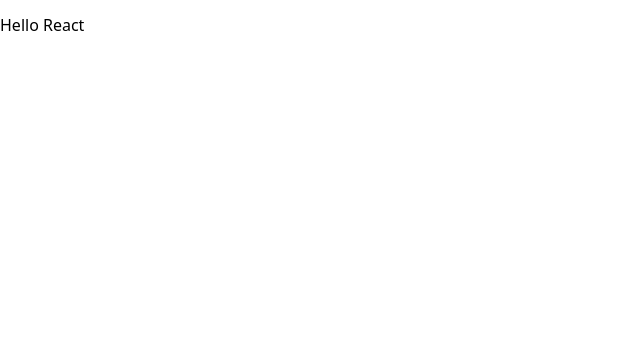
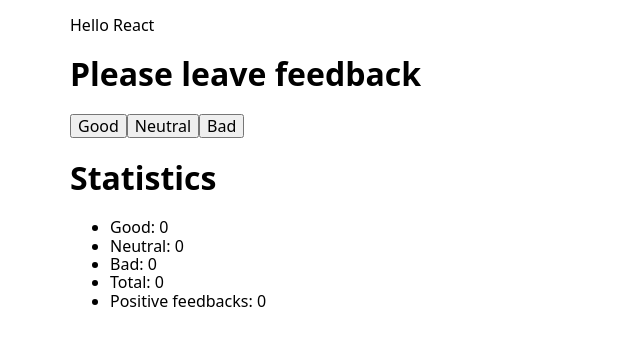
Before and after one commit to Andrey0295/goit-react-hw-02-feedback, a React (Create React App) app: page / in a window 1280 px wide. Shown: the top 346 px of the page, without its empty margins (0-640 px from the left). Built offline with nearby package versions, Linux system fonts and the light colour scheme.

Commit message:
Завершает приложение для отзывов

```diff
--- a/src/App.js
+++ b/src/App.js
@@ -1,10 +1,18 @@
 import React from 'react';
+
+import Container from './components/Container/Container';
+import MainFeedback from './components/MainFeedback/MainFeedback';
 
 function App() {
   return (
-    <div className="App">
-      <p>Hello React</p>
-    </div>
+    <>
+      <Container>
+        <div className="App">
+          <p>Hello React</p>
+        </div>
+        <MainFeedback />
+      </Container>
+    </>
   );
 }
 
--- /dev/null
+++ b/src/components/Container/Container.js
@@ -0,0 +1,18 @@
+import React from 'react';
+import PropTypes from 'prop-types';
+
+import styles from './Container.module.css';
+
+const Container = ({ children }) => {
+  return <div className={styles.container}>{children}</div>;
+};
+
+Container.propTypes = {
+  children: PropTypes.node,
+};
+
+Container.defaultProps = {
+  children: [],
+};
+
+export default Container;
--- /dev/null
+++ b/src/components/Container/Container.module.css
@@ -0,0 +1,7 @@
+.container {
+  max-width: 1170px;
+  margin-left: auto;
+  margin-right: auto;
+  padding-left: 15px;
+  padding-right: 15px;
+}
--- /dev/null
+++ b/src/components/MainFeedback/MainFeedback.js
@@ -0,0 +1,75 @@
+import React, { Component } from 'react';
+
+class MainFeedback extends Component {
+  state = {
+    good: 0,
+    neutral: 0,
+    bad: 0,
+    total: 0,
+    positivePercentage: 0,
+  };
+
+  handleChange = e => {
+    const { name } = e.currentTarget;
+
+    this.setState(prevState => ({
+      [name]: prevState[name] + 1,
+    }));
+    this.countTotalFeedback();
+    this.countPositiveFeedbackPercentage();
+  };
+
+  countTotalFeedback() {
+    this.setState(prevState => ({
+      total: prevState.total + 1,
+    }));
+  }
+
+  countPositiveFeedbackPercentage() {
+    this.setState(prevState => ({
+      positivePercentage: (prevState.good * 100) / prevState.total,
+    }));
+  }
+
+  render() {
+    return (
+      <>
+        <div>
+          <h1>Please leave feedback</h1>
+          <button
+            type="button"
+            className="goodBtn"
+            name="good"
+            onClick={this.handleChange}
+          >
+            Good
+          </button>
+          <button type="button" name="neutral" onClick={this.handleChange}>
+            Neutral
+          </button>
+          <button type="button" name="bad" onClick={this.handleChange}>
+            Bad
+          </button>
+        </div>
+        <div>
+          <h1>Statistics</h1>
+          <ul>
+            <li>Good: {this.state.good}</li>
+            <li>Neutral: {this.state.neutral}</li>
+            <li>Bad: {this.state.bad}</li>
+            <li>Total: {this.state.total}</li>
+            <li>Positive feedbacks: {this.state.positivePercentage}</li>
+          </ul>
+        </div>
+      </>
+    );
+  }
+}
+
+// state = {
+//   good: 0,
+//   neutral: 0,
+//   bad: 0,
+// };
+
+export default MainFeedback;
```
Also changed, not shown: src/components/MainFeedback/MainFeedback.module.css (added).
